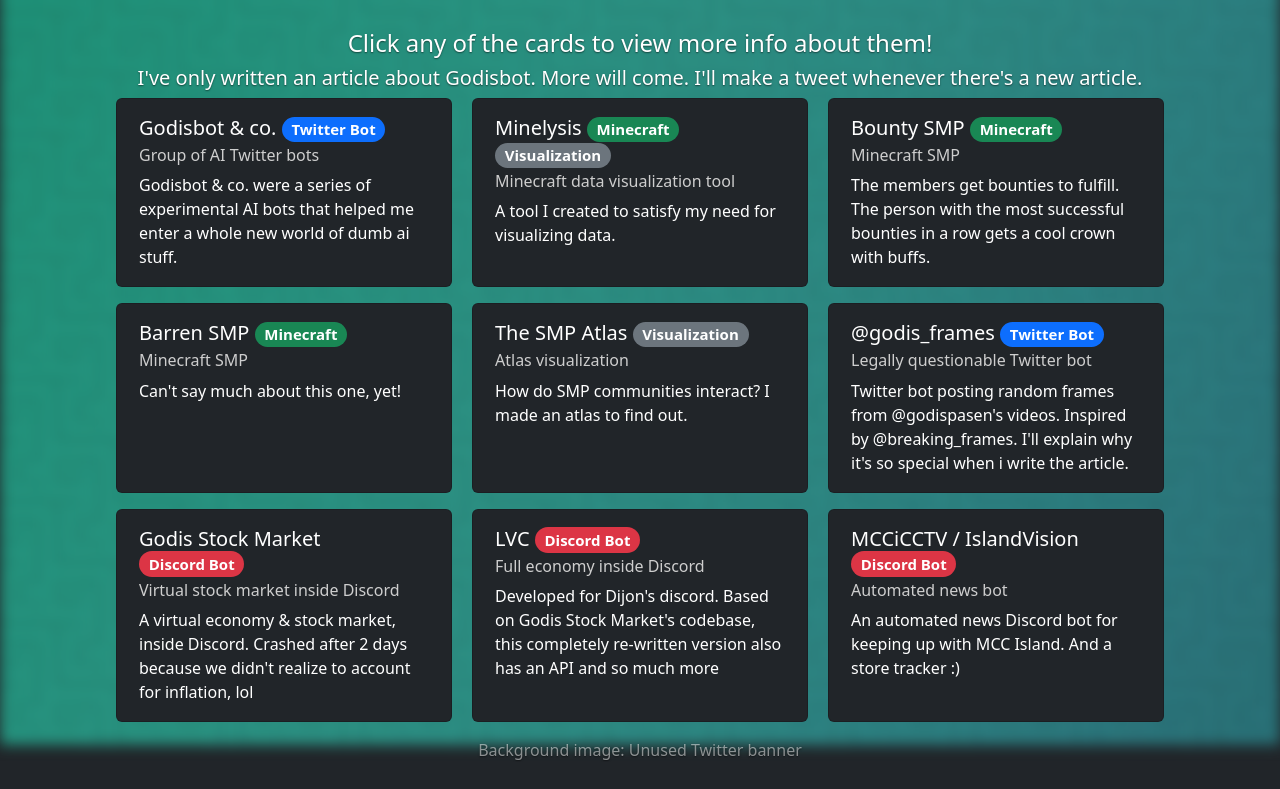
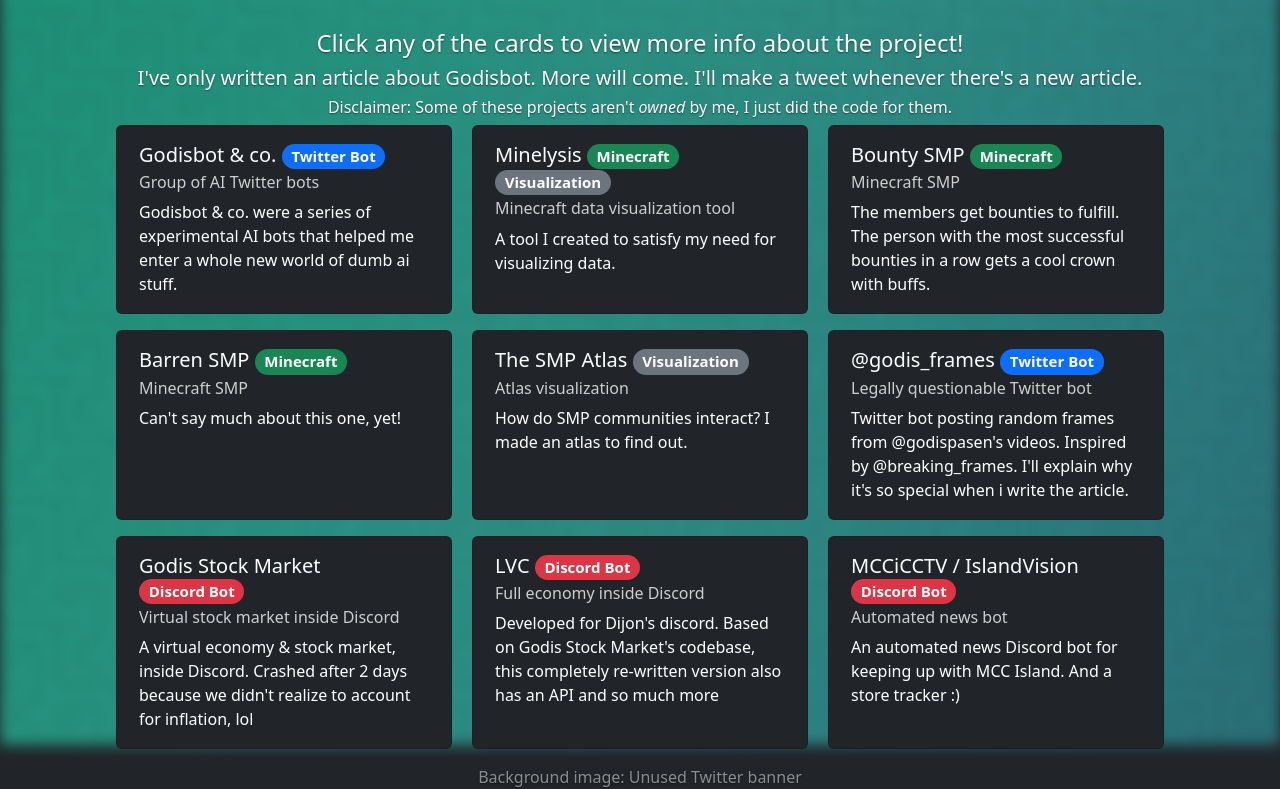
Before and after one commit to Karkkikuppi/karkkikuppi.github.io, a plain HTML site: page projects.html in a window 1280 px wide. Shown: the part 55-844 px from the top of the page. Before the commit the page ends 817 px from the top, so only its background shows below. Drawn offline with nearby package versions, Linux system fonts and the light colour scheme.

Commit message:
Update projects.html

```diff
--- a/projects.html
+++ b/projects.html
@@ -48,8 +48,9 @@
       </nav>
     </div>
   </header>
-  <h4>Click any of the cards to view more info about them!</h4>
+  <h4>Click any of the cards to view more info about the project!</h4>
   <h5>I've only written an article about Godisbot. More will come. I'll make a tweet whenever there's a new article.</h5>
+  <h6>Disclaimer: Some of these projects aren't <i>owned</i> by me, I just did the code for them.</h6>
     <main>
       <button class="card bg-dark" onclick="window.location.href = '/projects/godisbot.html';">
         <div class="card-body">
```
